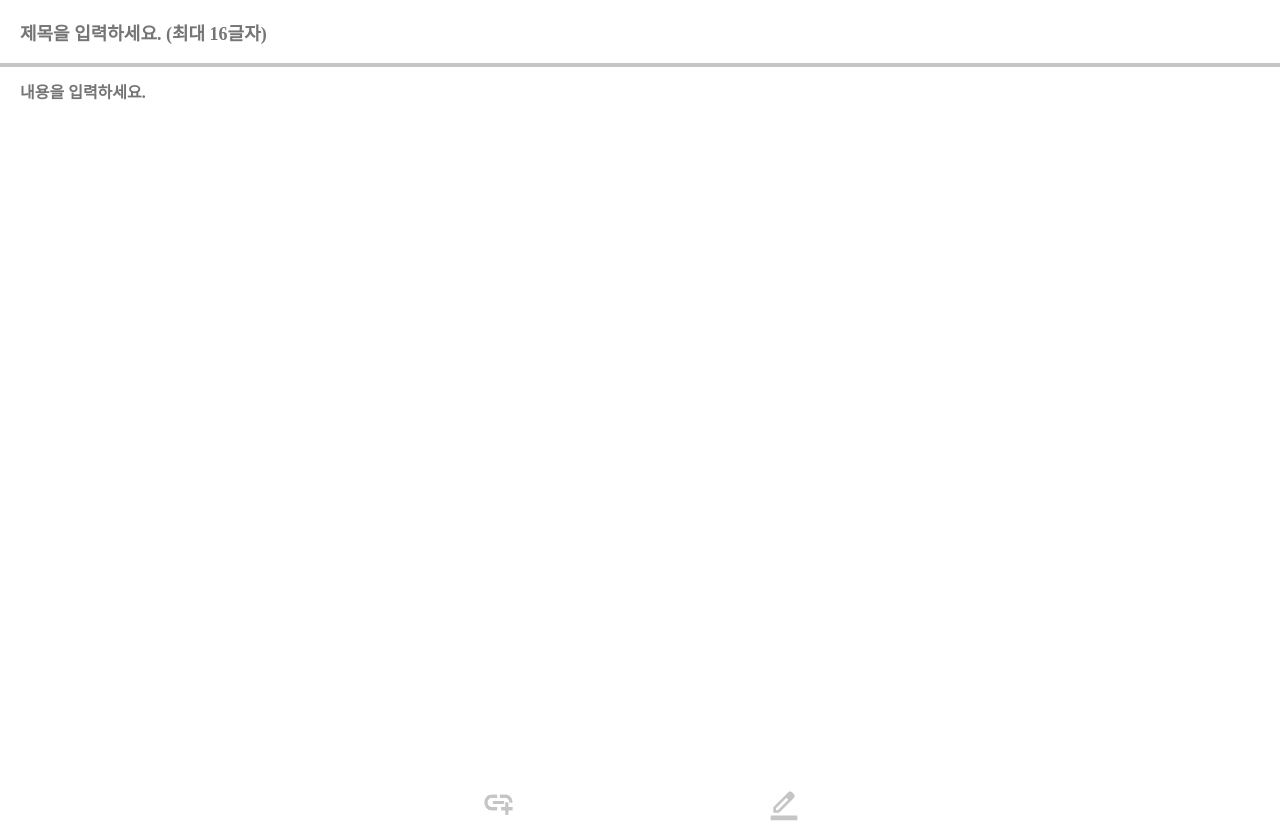
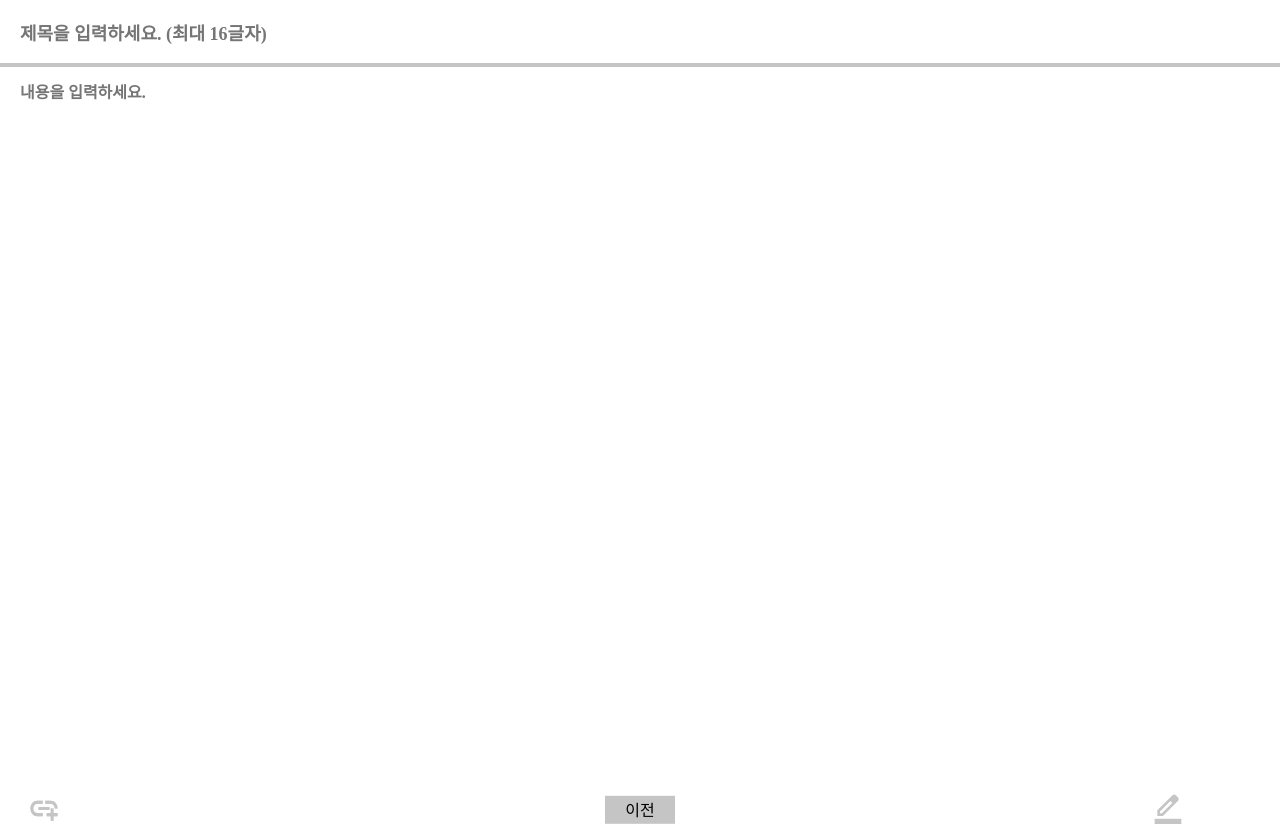
Before and after one commit to project-EveryOUR/everyOur-React, a React (Vite) app: page /writepage in a window 1280 px wide. Shown: the top 830 px of the page. Built offline with nearby package versions, Linux system fonts and the light colour scheme; no server answers; a web font is replaced by a local one.

Commit message:
writepage

```diff
--- a/src/WritePage/WritePage.scss
+++ b/src/WritePage/WritePage.scss
@@ -50,11 +50,11 @@ $height: 100vh;
     }
     &__writebtn {
         position: absolute;
-        left: 50%;
-        transform: translate(400%, -35%);
+        margin-right: 1%;
+        margin-left: 90%;
         width: 32px;
         height: 32px;
-        top: 800px;
+        top: 792px;
         cursor: pointer;
         img {
             width: 100%;
@@ -65,9 +65,9 @@ $height: 100vh;
         position: absolute;
         width: 32px;
         height: 32px;
-        left: 50%;
-        transform: translate(-500%, -50%);
-        top: 800px;
+        margin-left: 2%;
+        margin-right: 90%;
+        top: 790px;
         cursor: pointer;
         img {
             width: 115%;
@@ -80,4 +80,18 @@ $height: 100vh;
     &__filelink:active {
         background-color: #279eff !important;
     }
+    &__writepage-btn {
+        position: absolute;
+        left: 50%;
+        top: 790px;
+        transform: translate(-50%, -50%);
+        background-color: #c5c5c5;
+        padding: 5px 10px;
+        width: 70px; // 버튼 너비 조절
+        transition: background-color 0 &__3s;
+        &:active {
+          background-color: #279eff;
+        }
+        margin-top: 20px;
+      }
 }
--- a/src/WritePage/WritePage.tsx
+++ b/src/WritePage/WritePage.tsx
@@ -2,7 +2,7 @@ import React, { useState, useRef } from 'react';
 import './WritePage.scss';
 import filelinkImage from './filelink.svg';
 import writebtnImage from './writebtn.svg';
-import { Link, useLocation } from 'react-router-dom';
+import { Link, useLocation, useNavigate } from 'react-router-dom';
 
 const WritePageComponent: React.FC = () => {
   const fileInputRef = useRef<HTMLInputElement | null>(null);
@@ -17,7 +17,11 @@ const WritePageComponent: React.FC = () => {
   const [Titletext, setTitleText] = useState<string>('');
   const [Contenttext, setContentText] = useState<string>('');
   const [selectedFile, setSelectedFile] = useState<File | null>(null);
+  const navigate = useNavigate();
 
+  const goBack = () => {
+    navigate(-1);
+  };
   const TitleChange = (e: React.ChangeEvent<HTMLInputElement>) => {
     if (e.target.value.length <= 16) {
       setTitleText(e.target.value);
@@ -62,11 +66,13 @@ const WritePageComponent: React.FC = () => {
         style={{ display: 'none' }}
         onChange={handleFileChange}
       />
+    <button className="writepage__writepage-btn" onClick={goBack} >이전</button>
     <Link to={`/PostIn?title=${Titletext}&content=${Contenttext}`}>
     <div className="writepage__writebtn">
     <img src={writebtnImage} alt="writebtn" />
     </div>
     </Link>
+
     </div>
   );
 };
```
